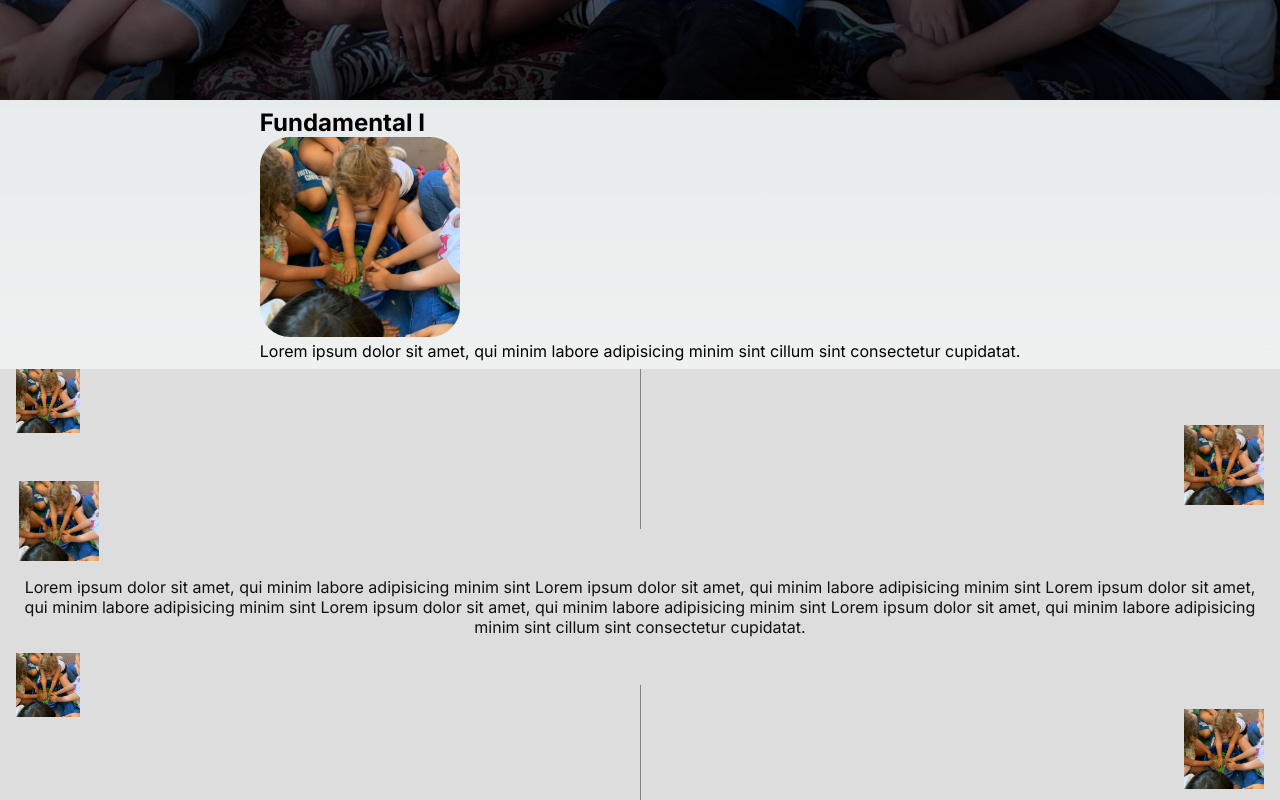
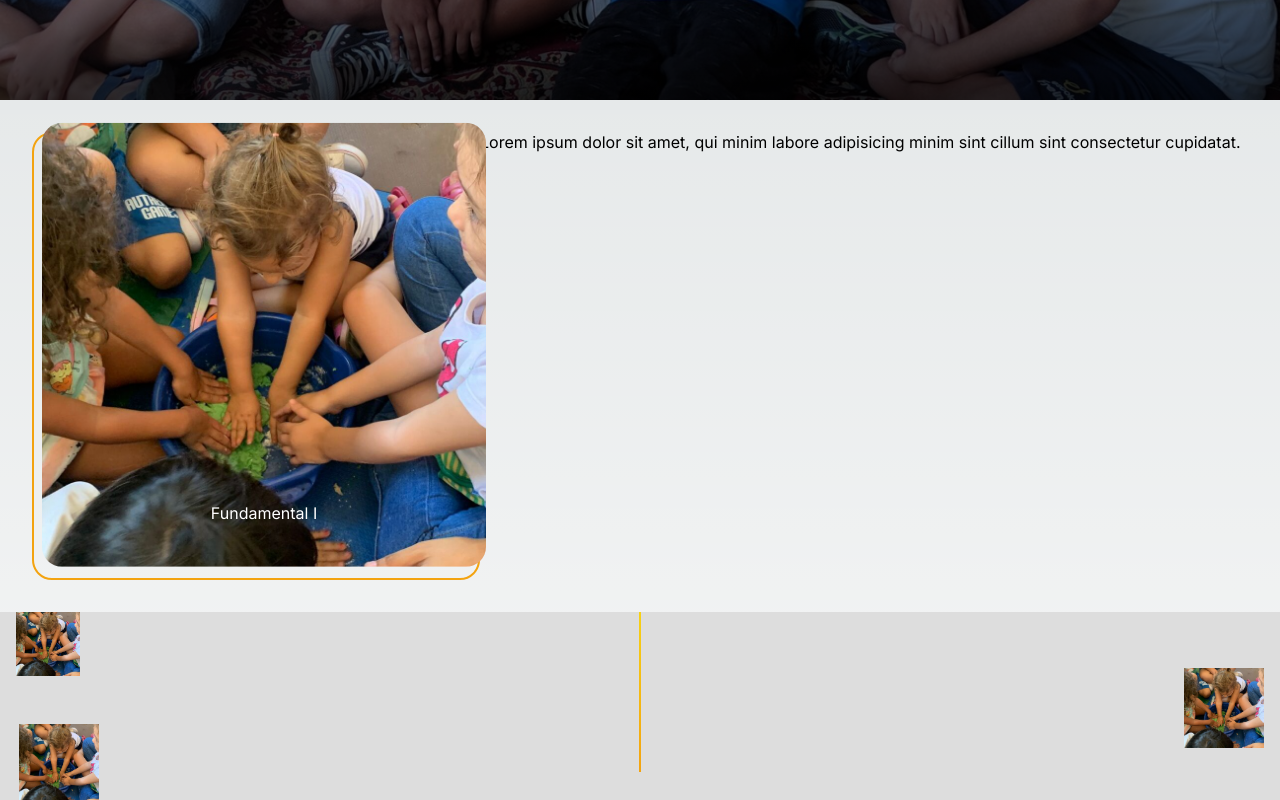
Before and after one commit to taleshrocha/school-model, a Next.js app: page / in a window 1280 px wide. Shown: the part 700-1500 px from the top of the page. Built offline with nearby package versions, Linux system fonts and the light colour scheme.

Commit message:
Image banner

```diff
--- a/src/app/page.jsx
+++ b/src/app/page.jsx
@@ -1,4 +1,5 @@
 "use client";
+import Banner from "@/components/Banner";
 import Footer from "@/components/Footer";
 import ImageDownDisplay from "@/components/ImageDownDisplay";
 import ImageTopDisplay from "@/components/ImageTopDisplay";
@@ -23,7 +24,9 @@ export default function Home() {
   useEffect(() => {
     const slideUpAniObserver = new IntersectionObserver(
       ([entry]) => {
-        if (!slideUpAni) setSlideUpAni(entry.isIntersecting);
+        if (!slideUpAni) {
+          setSlideUpAni(entry.isIntersecting);
+        }
       },
       { rootMargin: "0% 0% -40% 0%" }
     );
@@ -32,7 +35,7 @@ export default function Home() {
       ([entry]) => {
         if (!slideCenterAni) {
           setSlideCenterAni(entry.isIntersecting);
-          console.log(slideCenterAni)
+          console.log("SlideCenter", slideCenterAni);
         }
       },
       { rootMargin: "0% 0% -40% 0%" }
@@ -40,7 +43,10 @@ export default function Home() {
 
     const imageDownDisplayAniObserver = new IntersectionObserver(
       ([entry]) => {
-        if (!imageDownDisplayAni) setImageDownDisplayAni(entry.isIntersecting);
+        if (!imageDownDisplayAni) {
+          setImageDownDisplayAni(entry.isIntersecting);
+          console.log("ImageDown", imageDownDisplayAni);
+        }
       },
       { rootMargin: "0% 0% -40% 0%" }
     );
@@ -60,8 +66,8 @@ export default function Home() {
     return () => {
       slideUpAniObserver.disconnect();
       slideCenterAniObserver.disconnect();
-      imageDownDisplayAniObserver.observe(imageDownDisplayRef.current);
-      fadeOutAniObserver.observe(fadeOutRef.current);
+      imageDownDisplayAniObserver.disconnect();
+      fadeOutAniObserver.disconnect();
     };
   }, [slideUpAni, slideCenterAni, imageDownDisplayAni, fadeOutAni]);
 
@@ -69,6 +75,7 @@ export default function Home() {
     <main className={styles.main}>
       <NavBar />
 
+      {/*Front image and text*/}
       <div className={styles.container}>
         <div className={styles.gradientOverlay} />
 
@@ -88,26 +95,17 @@ export default function Home() {
         />
       </div>
 
-      <Section>
-        <div
+      {/*Fundamental I*/}
+      <section
         ref={slideUpRef}
-          className={`${styles.slideUp} ${slideUpAni && styles.slideBack}`}
+        className={`${styles.fund1Section} ${slideUpAni && styles.slideBack}`}
       >
-          <h1>Fundamental I</h1>
-          <Image
-            src="/escola.jpeg"
-            alt=""
-            height={200}
-            width={200}
-            unoptimized={true}
-            className={`${styles.roundedImage}`}
-          />
+        <Banner />
         <p>
           Lorem ipsum dolor sit amet, qui minim labore adipisicing minim sint
           cillum sint consectetur cupidatat.
         </p>
-        </div>
-      </Section>
+      </section>
 
       <section className={styles.section}>
         <ImageTopDisplay isAnimating={slideCenterAni} ref={slideCenterRef} />
--- /dev/null
+++ b/src/components/Banner.jsx
@@ -0,0 +1,19 @@
+import styles from "../styles/components/Banner.module.css";
+import Image from "next/image";
+
+export default function Banner() {
+  return (
+    <div className={styles.banner}>
+      <div className={styles.imageDiv}>
+        <span>Fundamental I</span>
+        <Image
+          src="/escola.jpeg"
+          alt=""
+          fill
+          unoptimized={true}
+          className={`${styles.banner.image}`}
+        />
+      </div>
+    </div>
+  );
+}
--- a/src/components/NavBar.jsx
+++ b/src/components/NavBar.jsx
@@ -27,7 +27,6 @@ export default function NavBar() {
 
     window.addEventListener('scroll', handleScroll);
 
-    console.log(isScrollDown);
     return () => {
       window.removeEventListener('scroll', handleScroll);
     };
--- /dev/null
+++ b/src/styles/components/Banner.module.css
@@ -0,0 +1,39 @@
+.banner {
+  display: flex;
+  justify-content: center;
+  align-items: center;
+
+  width: 35vw;
+  aspect-ratio: 1/1;
+
+  border: 2px solid var(--secondary-color);
+  border-radius: 20px;
+}
+
+.imageDiv {
+  display: flex;
+  justify-content: center;
+  align-items: center;
+  position: relative;
+
+  transform: translate(.5rem, -.7rem);
+  overflow: hidden;
+  border-radius: 20px;
+
+  height: 100%;
+  width: 100%;
+
+}
+
+.banner span {
+  position: absolute;
+  left: 0;
+  right: 0;
+  bottom: 10%;
+  z-index: 1;
+  color: white;
+  text-align: center;
+}
+
+.banner.image {
+}
--- a/src/styles/components/ImageDownDisplay.module.css
+++ b/src/styles/components/ImageDownDisplay.module.css
@@ -9,8 +9,9 @@
 }
 
 .verticalLine {
-  border-left: 1px solid gray;
   height: 10rem;
+  width: 2px;
+  background-image: var(--gradient-bottom);
 
   position: absolute;
   bottom: 0;
--- a/src/styles/components/ImageTopDisplay.module.css
+++ b/src/styles/components/ImageTopDisplay.module.css
@@ -9,8 +9,9 @@
 }
 
 .verticalLine {
-  border-left: 1px solid gray;
   height: 10rem;
+  width: 2px;
+  background-image: var(--gradient-top);
 
   position: absolute;
   top: 0;
--- a/src/styles/globals.css
+++ b/src/styles/globals.css
@@ -11,7 +11,10 @@
 
   --primary-color: #f7d114;
   --secondary-color: #f3a310;
-  --gradient: linear-gradient(to top right, var(--primary-color) , var(--secondary-color));
+  --gradient-bottom: linear-gradient(to bottom, var(--secondary-color), var(--primary-color));
+  --gradient-top: linear-gradient(to top, var(--secondary-color), var(--primary-color));
+  --gradient-left: linear-gradient(to left, var(--secondary-color), var(--primary-color));
+  --gradient-right: linear-gradient(to right, var(--secondary-color), var(--primary-color));
   --white: #FFFFFF;
   --silver: #DDDDDD;
   --gray: #AAAAAA;
--- a/src/styles/page.module.css
+++ b/src/styles/page.module.css
@@ -61,10 +61,13 @@
 }
 
 .roundedImage {
-  border-radius: 30px;
+  border-radius: 40px;
 }
 
-.slideUp {
+.fund1Section {
+  display: flex;
+  padding: 2rem;
+
   opacity: 0;
   transform: translateY(50px);
   transition: all .5s ease-out;
@@ -111,60 +114,9 @@
   }
 }
 
-.textDiv {
-  color: white;
-  animation: fadeInSlideUp 0.75s ease-out;
-  padding: .5rem;
-  z-index: 1;
-
-}
-
-.textDiv h1 {
-  margin-bottom: 2px;
-  text-align: center;
-  z-index: 1;
-}
-
-.textDiv h2 {
-  text-align: center;
-  font: caption;
-  z-index: 1;
-}
-
-/* Enable hover only on non-touch devices */
-@media (hover: hover) and (pointer: fine) {
-  .card:hover {
-    background: rgba(var(--card-rgb), 0.1);
-    border: 1px solid rgba(var(--card-border-rgb), 0.15);
-  }
-
-  .card:hover span {
-    transform: translateX(4px);
-  }
-}
-
-@media (prefers-reduced-motion) {
-  .card:hover span {
-    transform: none;
-  }
-}
-
 /* Mobile */
 @media (max-width: 700px) {
   .content {
     padding: 4rem;
   }
 }
-
-/* Tablet and Smaller Desktop */
-@media (min-width: 701px) and (max-width: 1120px) {
-  .grid {
-    grid-template-columns: repeat(2, 50%);
-  }
-}
-
-@media (prefers-color-scheme: dark) {
-  .logo {
-    filter: invert(1) drop-shadow(0 0 0.3rem #ffffff70);
-  }
-}
```
Also changed, not shown: src/components/sections/LevelSection.jsx (added). Lines whose indentation alone changed are shown as unchanged.
